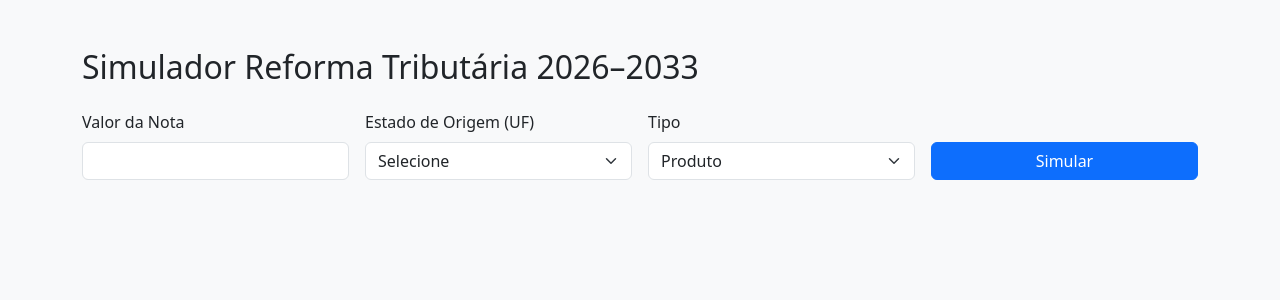
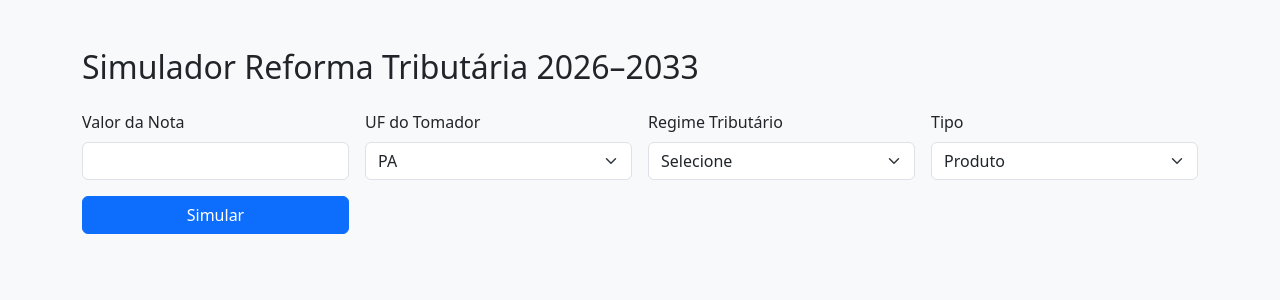
Before and after one commit to Paul-Nascimento/calculadora_da_reforma, a Flask app: page / in a window 1280 px wide. Shown: the top 300 px of the page. Run offline with Flask 3, Linux system fonts and the light colour scheme; parts of the project's set-up code (start-up, migrations or seed data) failed here and were passed over.

Commit message:
V1 do Simples Nacional

```diff
--- a/app.py
+++ b/app.py
@@ -1,10 +1,12 @@
+
 from flask import Flask, render_template, request
-from utils.calculadoras import calculadora_reforma_produto, calculadora_reforma_servico
+from utils.calculadoras import (
+    calculadora_reforma_produto,
+    calculadora_reforma_servico,
+    calcular_simples_comparativo,
+)
 
 app = Flask(__name__)
-
-# (Cole aqui todas as funções fornecidas na sua mensagem, incluindo calculadora_reforma_produto)
-# A função calculadora_reforma_servico ainda será implementada
 
 @app.route("/", methods=["GET", "POST"])
 def index():
@@ -12,17 +14,39 @@ def index():
     if request.method == "POST":
         valor = float(request.form["valor"])
         tipo = request.form["tipo"]
-        uf = request.form.get("uf", "").upper()
+        uf = request.form.get("uf", "PA").upper()
+        regime = request.form.get("regime", "")
+        rbt12 = float(request.form.get("rbt12", "400000"))
+        anexo = request.form.get("anexo", "III" if tipo == "servico" else "I")
 
         for ano in range(2026, 2034):
-            if tipo == "produto":
-                resultado = calculadora_reforma_produto(valor, ano, uf)
-            elif tipo == "servico":
-                resultado = calculadora_reforma_servico(valor, ano)
-            else:
-                resultado = {}
+            if regime == "normal":
+                if tipo == "produto":
+                    resultado = calculadora_reforma_produto(valor, ano, uf)
+                else:
+                    resultado = calculadora_reforma_servico(valor, ano)
+                resultado["ano"] = ano
+            elif regime == "simples":
+                comparativo = calcular_simples_comparativo(anexo, rbt12, valor, ano)
 
-            resultado["ano"] = ano
+                # calcular custo no regime normal para comparação
+                if tipo == "produto":
+                    regime_normal = calculadora_reforma_produto(valor, ano, uf)
+                else:
+                    regime_normal = calculadora_reforma_servico(valor, ano)
+                custo_normal = regime_normal["CUSTO NESA"]
+
+                resultado = {
+                    "ano": ano,
+                    "IBS": comparativo["credito_ibs_simples"],
+                    "CBS": comparativo["credito_cbs_simples"],
+                    "ICMS": 0.0 if tipo == "servico" else 0.0,
+                    "ISS": 0.0 if tipo == "produto" else 0.0,
+                    "PIS_COFINS": 0.0,
+                    "Preço sem impostos": comparativo["preco_liquido"],
+                    "CUSTO NESA": comparativo["custo_efetivo_simples"],
+                    "CUSTO REGULAR": custo_normal
+                }
             resultados.append(resultado)
 
     return render_template("index.html", resultados=resultados)
--- a/templates/index.html
+++ b/templates/index.html
@@ -14,39 +14,22 @@
             <input type="number" step="0.01" class="form-control" name="valor" required>
         </div>
         <div class="col-md-3">
-            <label class="form-label">Estado de Origem (UF)</label>
-            <select class="form-select" id="uf-input" name="uf" required>
+            <label class="form-label">UF do Tomador</label>
+            <select class="form-select" id="uf-input" name="uf">
                 <option value="">Selecione</option>
-                <option value="AC">AC</option>
-                <option value="AL">AL</option>
-                <option value="AP">AP</option>
-                <option value="AM">AM</option>
-                <option value="BA">BA</option>
-                <option value="CE">CE</option>
-                <option value="DF">DF</option>
-                <option value="ES">ES</option>
-                <option value="GO">GO</option>
-                <option value="MA">MA</option>
-                <option value="MT">MT</option>
-                <option value="MS">MS</option>
-                <option value="MG">MG</option>
-                <option value="PA">PA</option>
-                <option value="PB">PB</option>
-                <option value="PR">PR</option>
-                <option value="PE">PE</option>
-                <option value="PI">PI</option>
-                <option value="RJ">RJ</option>
-                <option value="RN">RN</option>
-                <option value="RS">RS</option>
-                <option value="RO">RO</option>
-                <option value="RR">RR</option>
-                <option value="SC">SC</option>
-                <option value="SP">SP</option>
-                <option value="SE">SE</option>
-                <option value="TO">TO</option>
+                {% for uf in ['AC','AL','AP','AM','BA','CE','DF','ES','GO','MA','MT','MS','MG','PA','PB','PR','PE','PI','RJ','RN','RS','RO','RR','SC','SP','SE','TO'] %}
+                    <option value="{{ uf }}" {% if uf == "PA" %}selected{% endif %}>{{ uf }}</option>
+                {% endfor %}
             </select>
         </div>
-
+        <div class="col-md-3">
+            <label class="form-label">Regime Tributário</label>
+            <select name="regime" class="form-select" required>
+                <option value="">Selecione</option>
+                <option value="simples">Simples Nacional</option>
+                <option value="normal">Regime Normal</option>
+            </select>
+        </div>
         <div class="col-md-3">
             <label class="form-label">Tipo</label>
             <select name="tipo" id="tipo-select" class="form-select" required onchange="atualizarCampoUF()">
@@ -54,7 +37,23 @@
                 <option value="servico">Serviço</option>
             </select>
         </div>
+
+        <div class="col-md-3 anexo-simples" style="display:none">
+            <label class="form-label">Anexo</label>
+            <select name="anexo" class="form-select">
+                <option value="I">Anexo I</option>
+                <option value="II">Anexo II</option>
+                <option value="III" selected>Anexo III</option>
+                <option value="IV">Anexo IV</option>
+                <option value="V">Anexo V</option>
+            </select>
+        </div>
+        <div class="col-md-3 anexo-simples" style="display:none">
+            <label class="form-label">RBT12</label>
+            <input type="number" step="0.01" name="rbt12" class="form-control" value="400000">
+        </div>
         <div class="col-md-3 d-flex align-items-end">
+
             <button type="submit" class="btn btn-primary w-100">Simular</button>
         </div>
     </form>
@@ -69,14 +68,14 @@
                     <th>Ano</th>
                     <th>IBS</th>
                     <th>CBS</th>
-                <th>{% if 'ICMS' in resultados[0] %}ICMS{% else %}ISS{% endif %}</th>
+                    <th>ICMS</th>
+                    <th>ISS</th>
                     <th>PIS/COFINS</th>
                     <th>Preço sem impostos</th>
-                {% if 'DIFAL' in resultados[0] %}
-                    <th>DIFAL</th>
-                {% endif %}
                     <th>CUSTO NESA</th>
+                        {% if "CUSTO REGULAR" in resultado %}<td>R$ {{ '%.2f'|format(resultado["CUSTO REGULAR"]) }}</td>{% endif %}
 </tr>
+                    {% if resultados and "CUSTO REGULAR" in resultados[0] %}<th>Comparativo</th>{% endif %}
 </thead>
             <tbody>
                 {% for resultado in resultados %}
@@ -84,24 +83,18 @@
                     <td>{{ resultado.ano }}</td>
                     <td>R$ {{ '%.2f'|format(resultado['IBS']) }}</td>
                     <td>R$ {{ '%.2f'|format(resultado['CBS']) }}</td>
-                <td>
-                    R$ {{ '%.2f'|format(
-                        resultado.get('ICMS', resultado.get('ISS', 0.0))
-                    ) }}
-                </td>
-                <td>R$ {{ '%.2f'|format(resultado['PIS_COFINS']) }}</td>
+                    <td>R$ {{ '%.2f'|format(resultado.get('ICMS', 0.0)) }}</td>
+                    <td>R$ {{ '%.2f'|format(resultado.get('ISS', 0.0)) }}</td>
+                    <td>R$ {{ '%.2f'|format(resultado.get('PIS_COFINS', 0.0)) }}</td>
                     <td>R$ {{ '%.2f'|format(resultado['Preço sem impostos']) }}</td>
-                {% if 'DIFAL' in resultado %}
-                    <td>R$ {{ '%.2f'|format(resultado['DIFAL']) }}</td>
-                {% endif %}
                     <td><strong>R$ {{ '%.2f'|format(resultado['CUSTO NESA']) }}</strong></td>
+                        {% if "CUSTO REGULAR" in resultado %}<td>R$ {{ '%.2f'|format(resultado["CUSTO REGULAR"]) }}</td>{% endif %}
 </tr>
                 {% endfor %}
             </tbody>
         </table>
     </div>
     {% endif %}
-
 </div>
 
 <script>
@@ -116,6 +109,15 @@ function atualizarCampoUF() {
     }
 }
 window.onload = atualizarCampoUF;
+
+document.querySelector('[name="regime"]').addEventListener("change", function () {
+    const anexoFields = document.querySelectorAll('.anexo-simples');
+    if (this.value === "simples") {
+        anexoFields.forEach(el => el.style.display = "block");
+    } else {
+        anexoFields.forEach(el => el.style.display = "none");
+    }
+});
 </script>
 
 </body>
```
Lines whose indentation alone changed are shown as unchanged.
